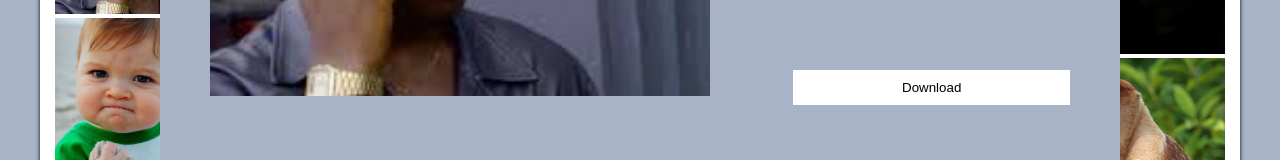
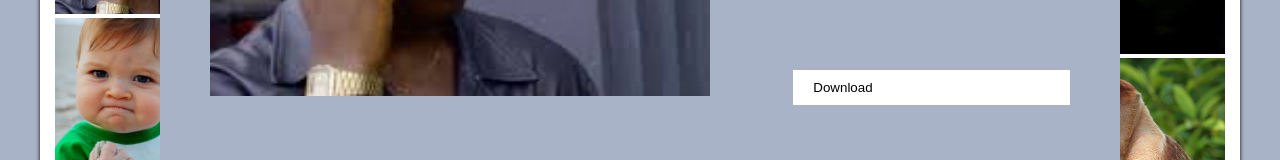
Before and after one commit to BartoNatanael/React.JS-MemeGenerator, a React (Create React App) app: page / in a window 1280 px wide. Both pictures are taken after a click on the picture 190 px from the left and 418 px from the top of the page. Shown: the part 479-639 px from the top of the page. Built offline with nearby package versions, Linux system fonts and the light colour scheme.

Commit message:
button edited#2

```diff
--- a/src/css/index.css
+++ b/src/css/index.css
@@ -133,6 +133,7 @@ html {
   padding: 10px 20px;
   border: none;
   background-color: white;
+  text-align: left;
 }
 
 .Modal__meme {
--- a/src/sass/index.scss
+++ b/src/sass/index.scss
@@ -114,6 +114,7 @@ html{
       padding: 10px 20px;
       border: none;
       background-color: white;
+      text-align: left;
     }
     &__meme{
       grid-column-start: 2;
```
Also changed, not shown: 1 other file (tests, documents, lock files or other folders).
